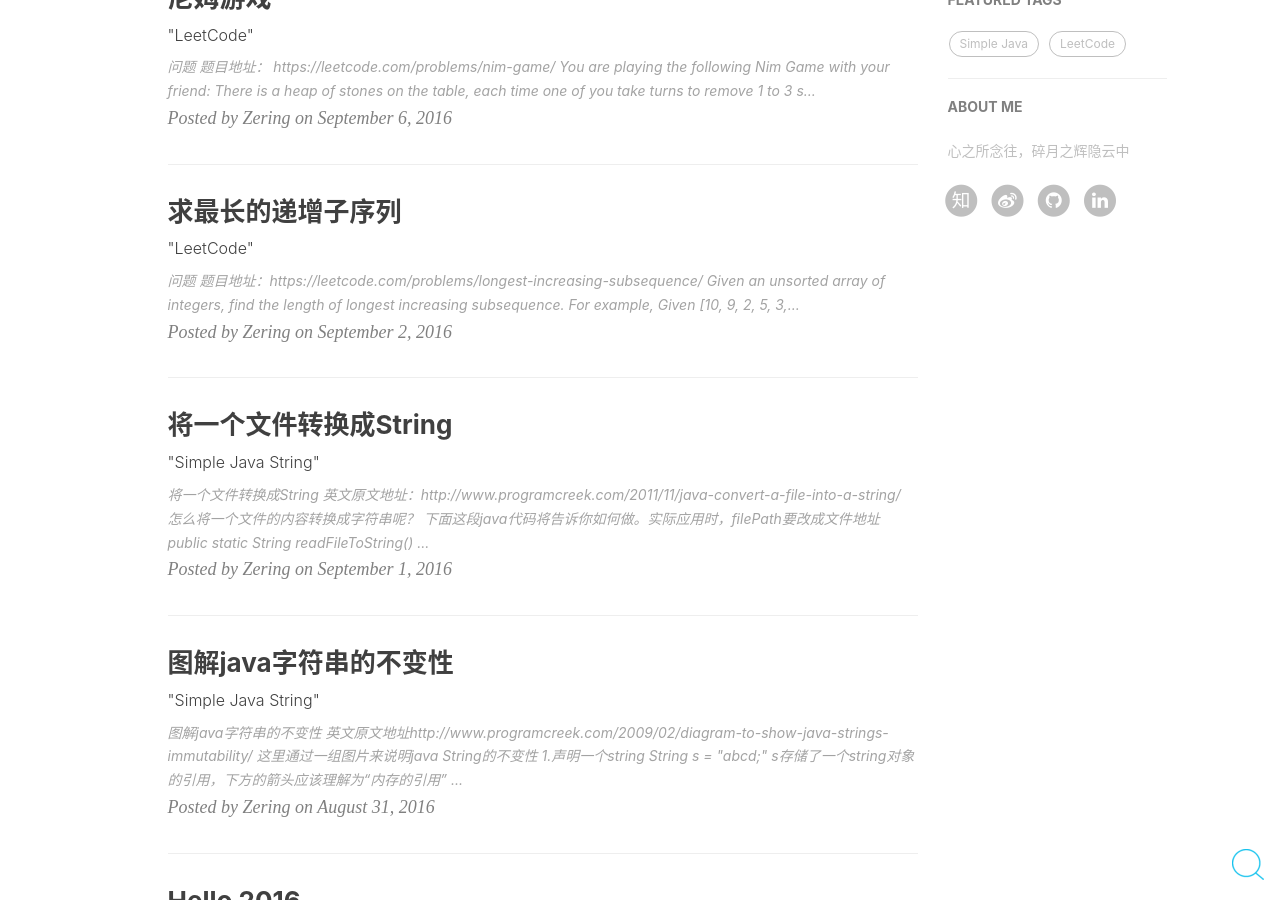
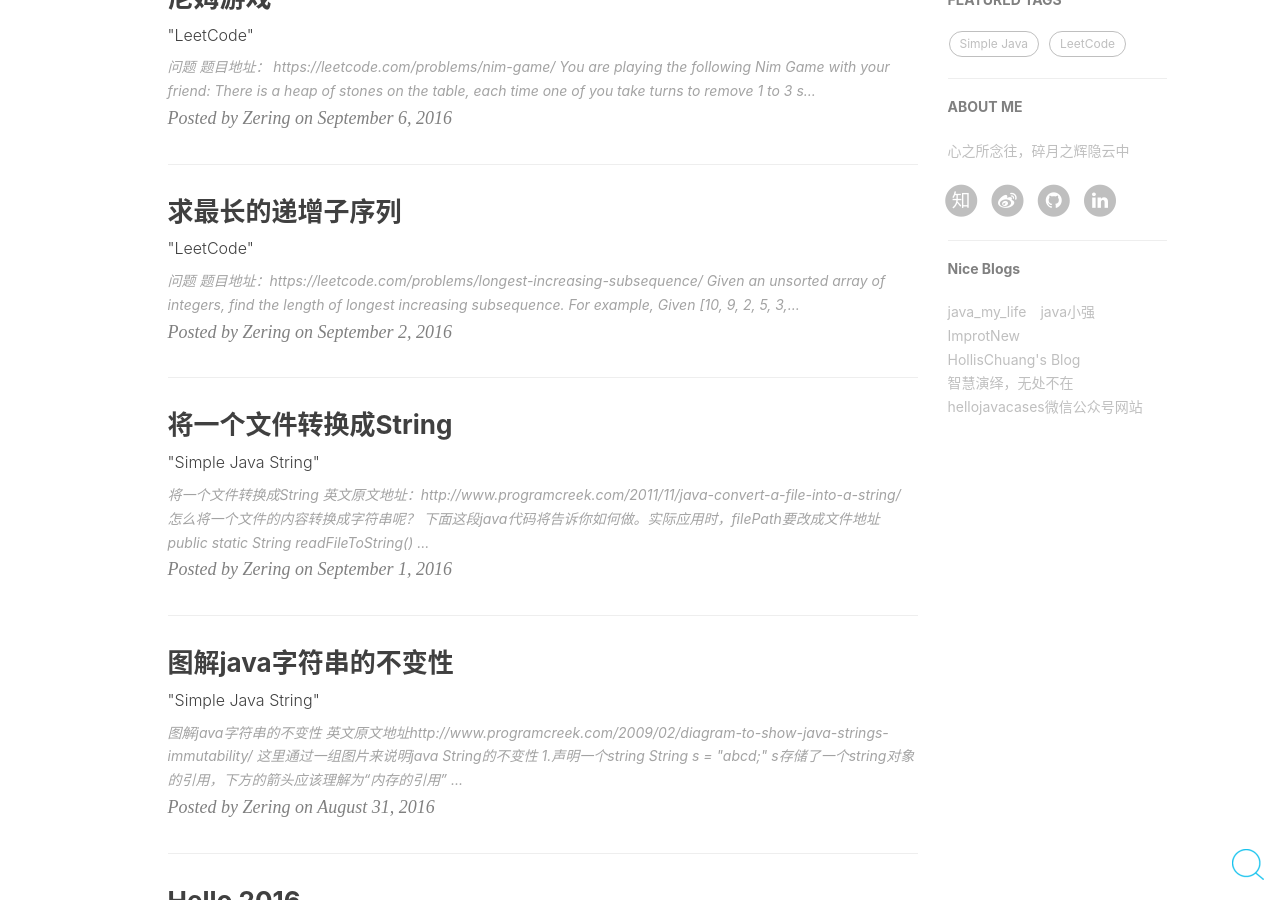
Before and after one commit to Zering/Zering.github.io, a Jekyll site: the page built from index.html, in a window 1280 px wide and 900 px high, scrolled down 487 px. Built offline with Jekyll 4.4.1, drawn with Linux system fonts in a browser that asks for light colours; nearby versions of some CDN libraries; the list of posts is cut into pages by our own code; comment, search, counter and statistics services are not loaded.

Commit message:
新增一些好的博客链接

```diff
--- a/_config.yml
+++ b/_config.yml
@@ -80,3 +80,24 @@ featured-condition-size: 1              # A tag will be featured if the size of
 
 
 # Friends
+friends: [
+    {
+        title: "java_my_life",
+        href: "http://www.cnblogs.com/java-my-life/"
+    },{
+        title: "java小强",
+        href: "http://www.javacui.com/"
+    },{
+        title: "ImprotNew",
+        href: "http://www.importnew.com/"
+    },{
+        title: "HollisChuang's Blog",
+        href: "http://www.hollischuang.com/"
+    },{
+        title: "智慧演绎，无处不在",
+        href: "http://blog.csdn.net/zhangerqing"
+    },{
+        title: "hellojavacases微信公众号网站",
+        href: "http://hellojava.info/"
+    }
+]
--- a/_layouts/page.html
+++ b/_layouts/page.html
@@ -184,16 +184,16 @@ layout: default
                         </ul>
                     </div>
                 </section>
-                <!-- Friends Blog
+                <!-- Friends Blog -->
                 {% if site.friends %}
                 <hr>
-                <h5>FRIENDS</h5>
+                <h5>Nice Blogs</h5>
                 <ul class="list-inline">
                     {% for friend in site.friends %}
                         <li><a href="{{friend.href}}">{{friend.title}}</a></li>
                     {% endfor %}
                 </ul>
-                {% endif %}-->
+                {% endif %}
     		</div>
         {% endif %}
 	</div>
```
